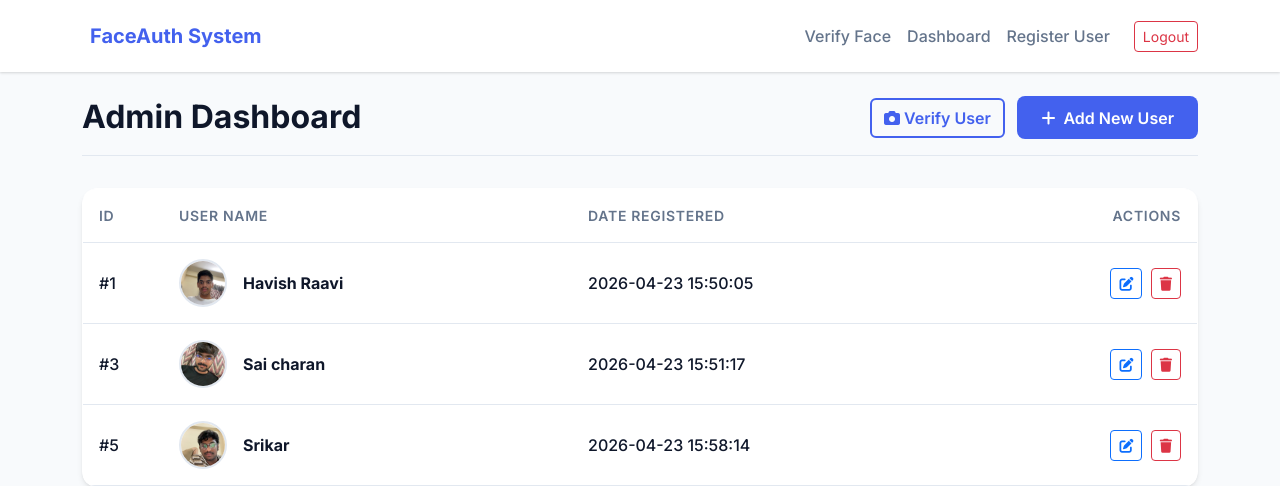
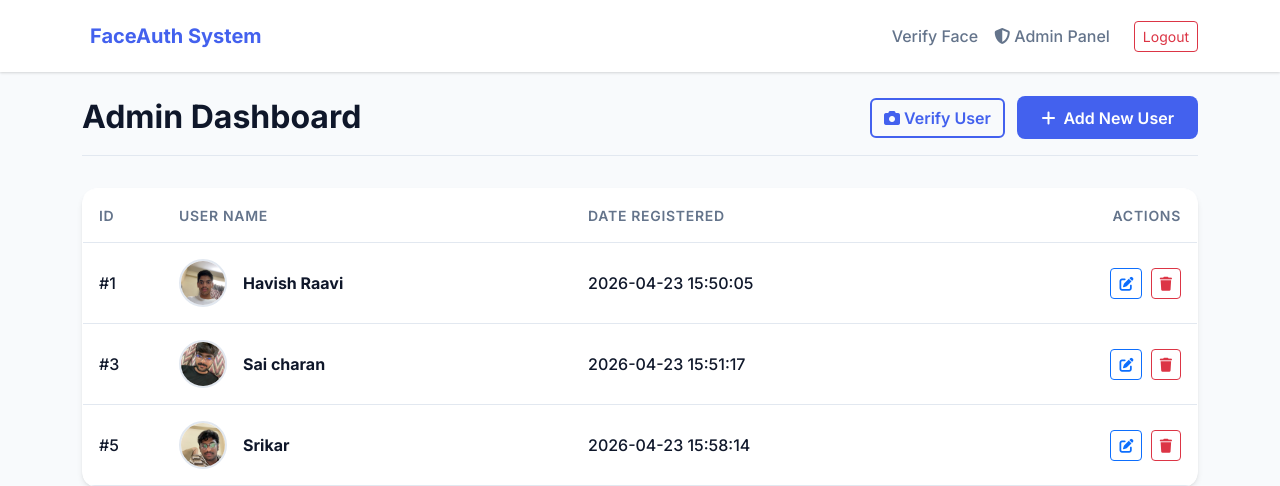
Before and after one commit to Raavi-Havish/Field_Project, a Flask app: page /dashboard in a window 1280 px wide. Shown: the top 486 px of the page. Run offline with Flask 3, Linux system fonts and the light colour scheme; a user stored in the database is signed in; data comes from the database, SQL or seed files in the repository.

Commit message:
Update base.html

```diff
--- a/havish/FaceRecognitionApp/templates/base.html
+++ b/havish/FaceRecognitionApp/templates/base.html
@@ -35,10 +35,9 @@
                     </li>
                     {% if session.get('admin_logged_in') %}
                     <li class="nav-item">
-                        <a class="nav-link" href="{{ url_for('dashboard') }}">Dashboard</a>
-                    </li>
-                    <li class="nav-item">
-                        <a class="nav-link" href="{{ url_for('register') }}">Register User</a>
+                        <a class="nav-link" href="{{ url_for('dashboard') }}">
+                            <i class="fa-solid fa-shield-halved me-1"></i>Admin Panel
+                        </a>
                     </li>
                     <li class="nav-item ms-lg-3 mt-2 mt-lg-0">
                         <a class="btn btn-outline-danger btn-sm" href="{{ url_for('logout') }}">Logout</a>
```
